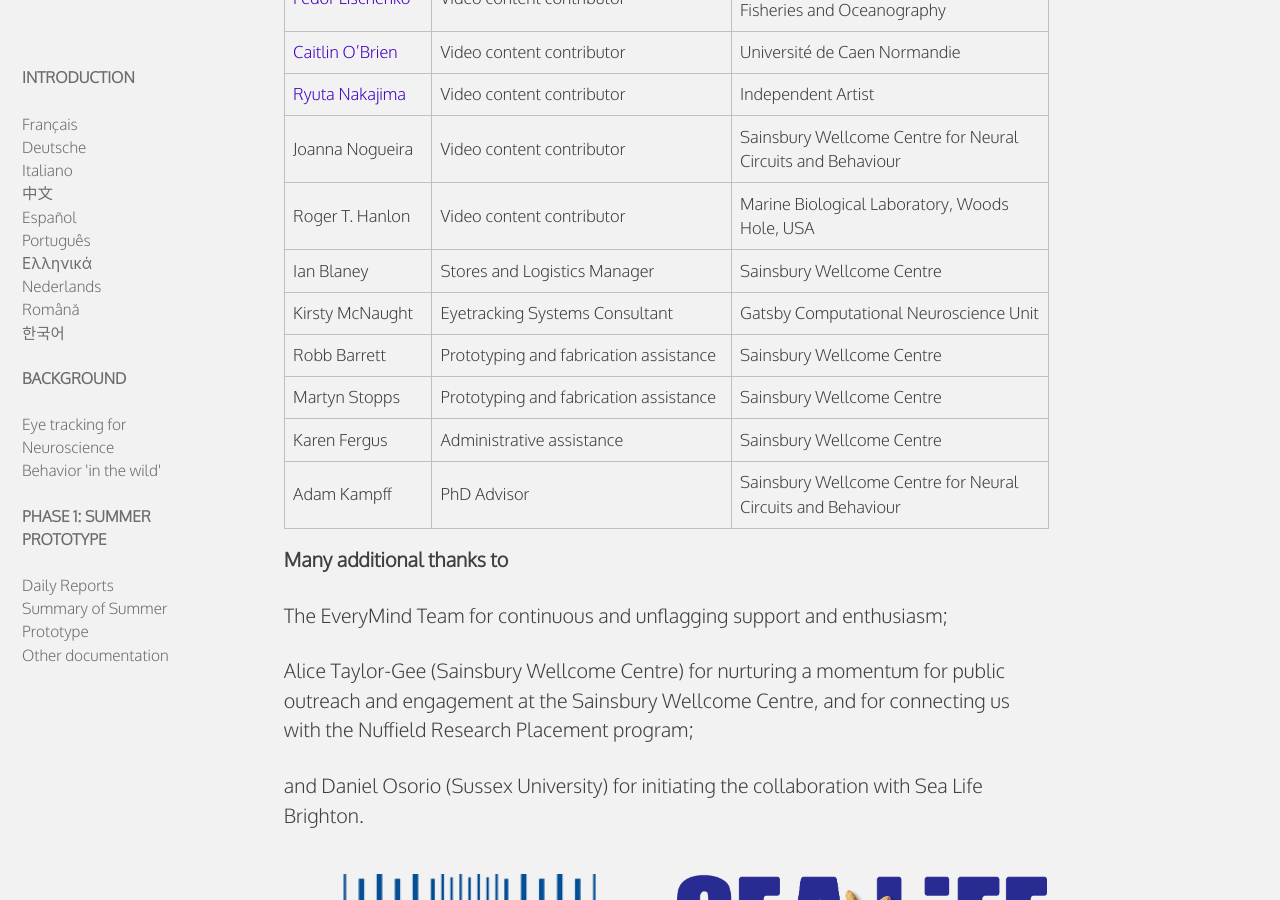
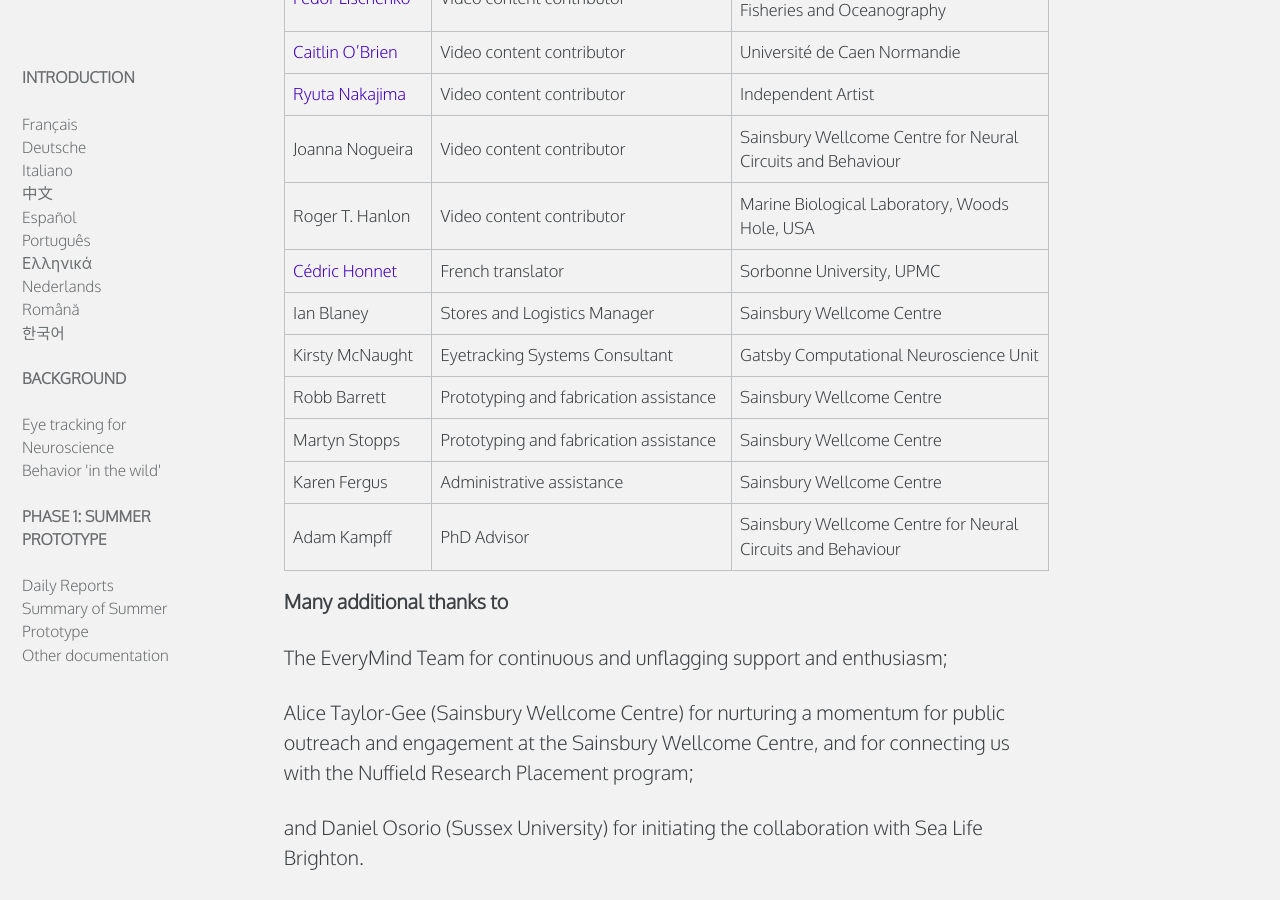
Before and after one commit to everymind/SurprisingMinds, a Jekyll site: the page built from index.md, in a window 1280 px wide and 900 px high, scrolled down 3378 px. Built offline with Jekyll 4.4.1, drawn with Linux system fonts in a browser that asks for light colours.

Commit message:
Update index.md

```diff
--- a/index.md
+++ b/index.md
@@ -72,6 +72,7 @@ Kim D, Perkins K, Ramble C, Garnade H, Lopes G, Quinones D, Campbell-Russo R, Li
 | [Ryuta Nakajima](http://ryutanakajima.com/) | Video content contributor | Independent Artist |
 | Joanna Nogueira | Video content contributor | Sainsbury Wellcome Centre for Neural Circuits and Behaviour |
 | Roger T. Hanlon | Video content contributor | Marine Biological Laboratory, Woods Hole, USA |
+| [Cédric Honnet](http://honnet.eu/) | French translator | Sorbonne University, UPMC |
 | Ian Blaney       | Stores and Logistics Manager | Sainsbury Wellcome Centre |
 | Kirsty McNaught  | Eyetracking Systems Consultant | Gatsby Computational Neuroscience Unit |
 | Robb Barrett     | Prototyping and fabrication assistance | Sainsbury Wellcome Centre |
```
